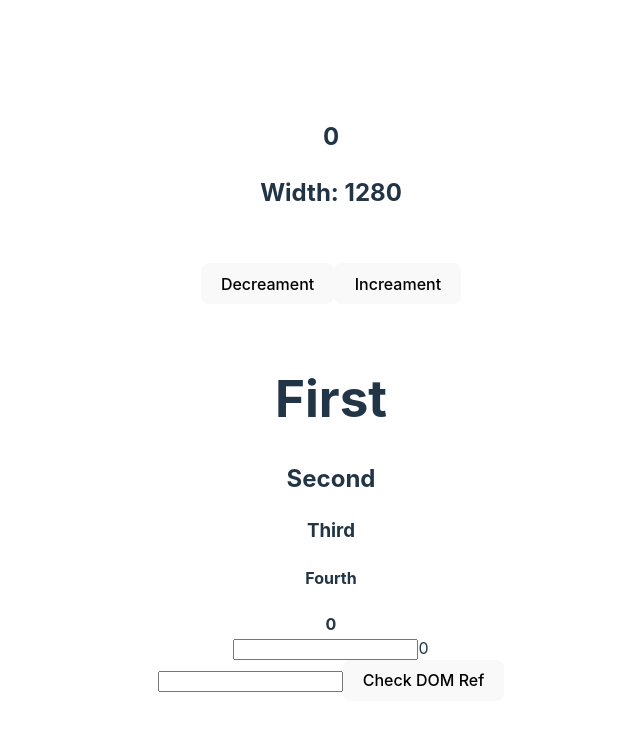
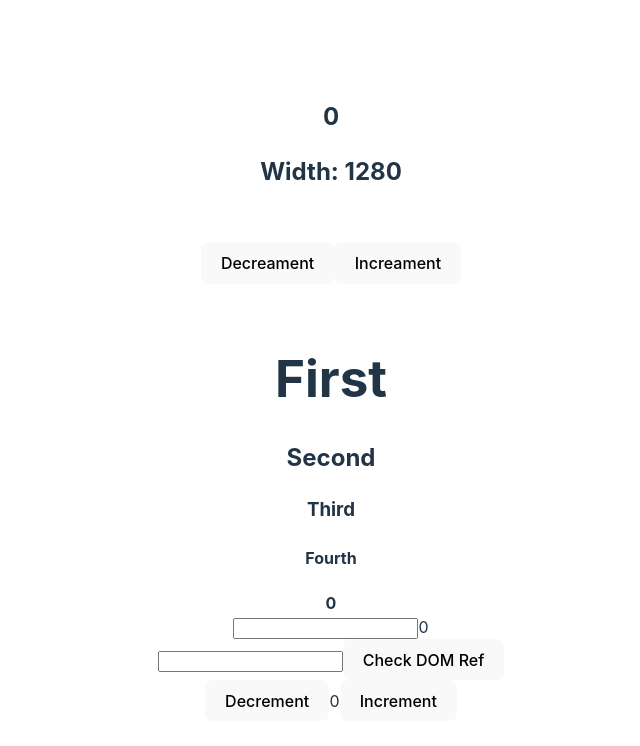
Before and after one commit to kirpalsingh17/react-functional-component-hooks, a React (Vite) app: page / in a window 1280 px wide. Shown: the top 746 px of the page, without its empty margins (309-949 px from the left). Built offline with nearby package versions, Linux system fonts and the light colour scheme.

Commit message:
using useReducer hook with switch

```diff
--- a/src/App.jsx
+++ b/src/App.jsx
@@ -4,6 +4,8 @@
 
 import First from "./components/First";
 import UseRef from "./components/UseRef";
+import UseReducer from "./components/UseReducer";
+
 
 function App() {
   const [count, setCount] = useState(0);
@@ -51,6 +53,7 @@
       <First />
     </UserContext.Provider>
     <UseRef />
+    <UseReducer />
     </div>
   );
 }
--- /dev/null
+++ b/src/components/UseReducer.jsx
@@ -0,0 +1,30 @@
+import { useReducer } from "react";
+
+const defaultValue = 0;
+
+const reducer = (state, action) => {
+  console.log(state, action);
+  switch (action.type) {
+    case "INC":
+      return ++state;
+
+    case "DEC":
+      return --state;
+
+    default:
+      return state;
+  }
+};
+function UseReducer() {
+  const [defaultValues, dispatch] = useReducer(reducer, defaultValue);
+
+  return (
+    <div>
+      <button onClick={() => dispatch({ type: "DEC" })}>Decrement</button>
+      {defaultValues}
+      <button onClick={() => dispatch({ type: "INC" })}>Increment</button>
+    </div>
+  );
+}
+
+export default UseReducer;
```
